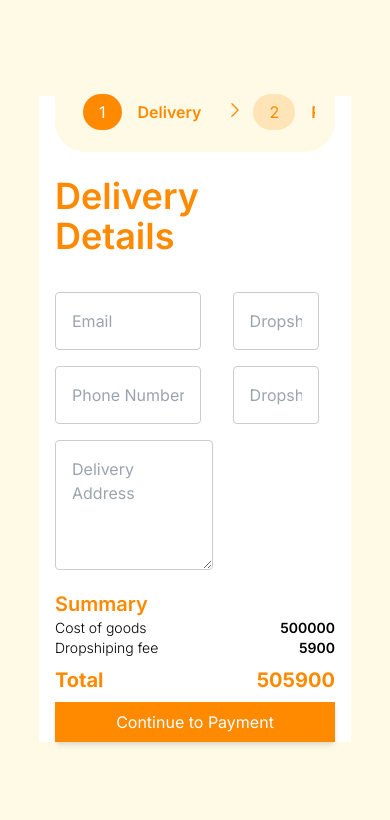
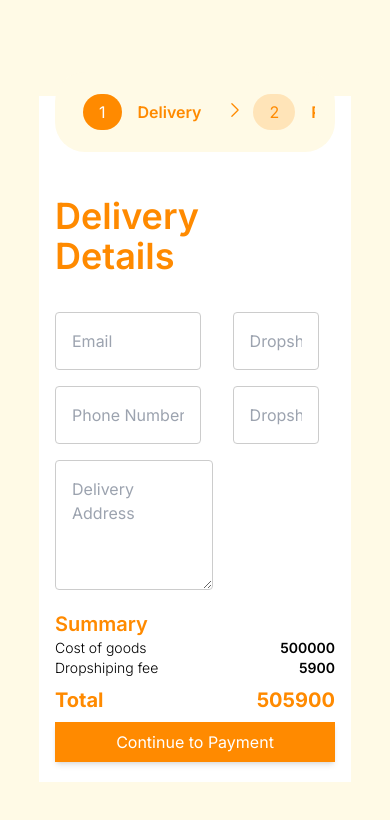
Before and after one commit to Famrullah/order-app, a Next.js app: page / in a window 390 px wide. Shown: the top 820 px of the page. Built offline with nearby package versions, Linux system fonts and the light colour scheme.

Commit message:
fix: fixing responsive header

```diff
--- a/src/components/molekul/header.tsx
+++ b/src/components/molekul/header.tsx
@@ -3,10 +3,8 @@ import Wizard from "../atom/wizard"
 
 export default function Header() {
   return (
-    <div className="">
-      <div className="m-auto bg-[#FFFAE6] md:w-3/4 xl:w-1/2 justify-center flex relative -top-[24px] p-5 rounded-[30px] ">
-        <Wizard/>
-      </div>
+    <div className="m-auto bg-[#FFFAE6] md:w-3/4 xl:w-1/2 justify-center flex relative -top-[24px] p-5 rounded-[30px] ">
+      <Wizard/>
     </div>
   )
 }
--- a/src/container/dashboardContainer/index.tsx
+++ b/src/container/dashboardContainer/index.tsx
@@ -2,11 +2,11 @@
 import DeliveryDetails from "@/components/organism/deliveryDetails"
 import Summary from "@/components/molekul/summary"
 
-export default function DashboardContainer() {
+export default function Home() {
   const data =[{ name: 'Cost of goods', price: 500000 },{ name: 'Dropshiping fee', price: 5900 }]
   return (
     <>
-      <div className="md:flex flex-wrap mt-5 pb-5">
+      <div className="mt-5 pb-5 md:flex flex-wrap">
         <DeliveryDetails/>
         <Summary
           total={505900}
--- a/tailwind.config.js
+++ b/tailwind.config.js
@@ -4,6 +4,7 @@ module.exports = {
     './src/pages/**/*.{js,ts,jsx,tsx,mdx}',
     './src/components/**/*.{js,ts,jsx,tsx,mdx}',
     './src/app/**/*.{js,ts,jsx,tsx,mdx}',
+    './src/container/**/*.{js,ts,jsx,tsx,mdx}',
   ],
   theme: {
     extend: {
```
